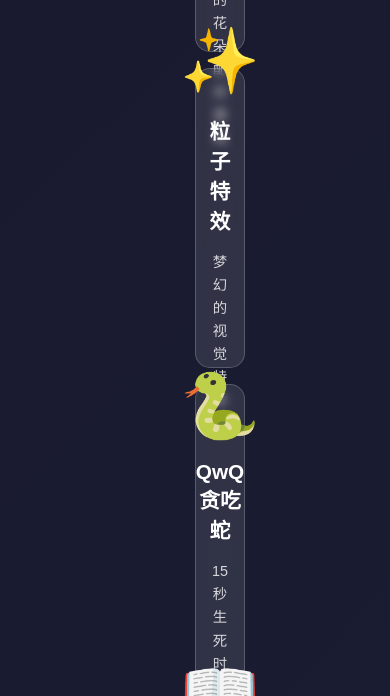
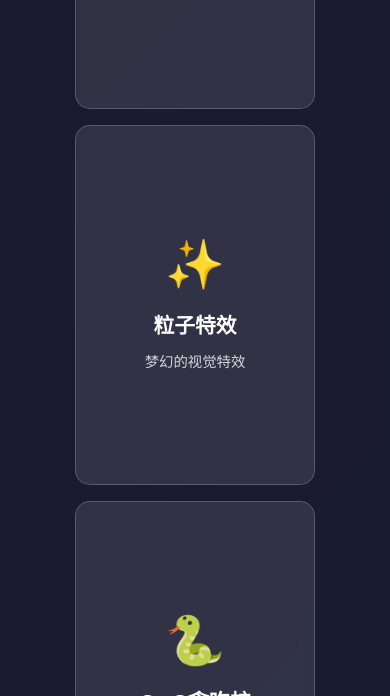
Before and after one commit to lroolle/QwQ, a website: page index.html in a window 390 px wide. Shown: the part 385-1081 px from the top of the page. Drawn offline with Linux system fonts and the light colour scheme.

Commit message:
移动端样式

```diff
--- a/index.html
+++ b/index.html
@@ -54,6 +54,9 @@
         .demo-card {
             perspective: 1000px;
             height: 400px;
+            min-width: 280px;
+            margin: 0 auto;
+            width: 100%;
         }
 
         .card-inner {
@@ -148,6 +151,17 @@
             .demo-container {
                 grid-template-columns: 1fr;
                 padding: 1rem;
+                gap: 1.5rem;
+            }
+
+            .demo-card {
+                height: 380px;
+                min-width: 260px;
+                max-width: 100%;
+            }
+
+            .card-front, .card-back {
+                padding: 1.2rem;
             }
 
             .logo {
@@ -158,16 +172,14 @@
                 font-size: 1rem;
             }
 
-            .demo-card {
-                height: 350px;
-            }
-
             .demo-title {
                 font-size: 1.3rem;
+                margin-bottom: 0.8rem;
             }
 
             .demo-description {
                 font-size: 0.9rem;
+                line-height: 1.4;
             }
 
             .category-sphere {
@@ -223,10 +235,30 @@
         @media (max-width: 480px) {
             .demo-container {
                 gap: 1rem;
+                padding: 0.8rem;
             }
 
             .demo-card {
-                height: 300px;
+                height: 360px;
+                min-width: 240px;
+            }
+
+            .card-front, .card-back {
+                padding: 1rem;
+            }
+
+            .demo-icon {
+                font-size: 3rem;
+            }
+
+            .demo-title {
+                font-size: 1.3rem;
+                margin-bottom: 0.8rem;
+            }
+
+            .demo-description {
+                font-size: 0.9rem;
+                line-height: 1.4;
             }
 
             header {
```
